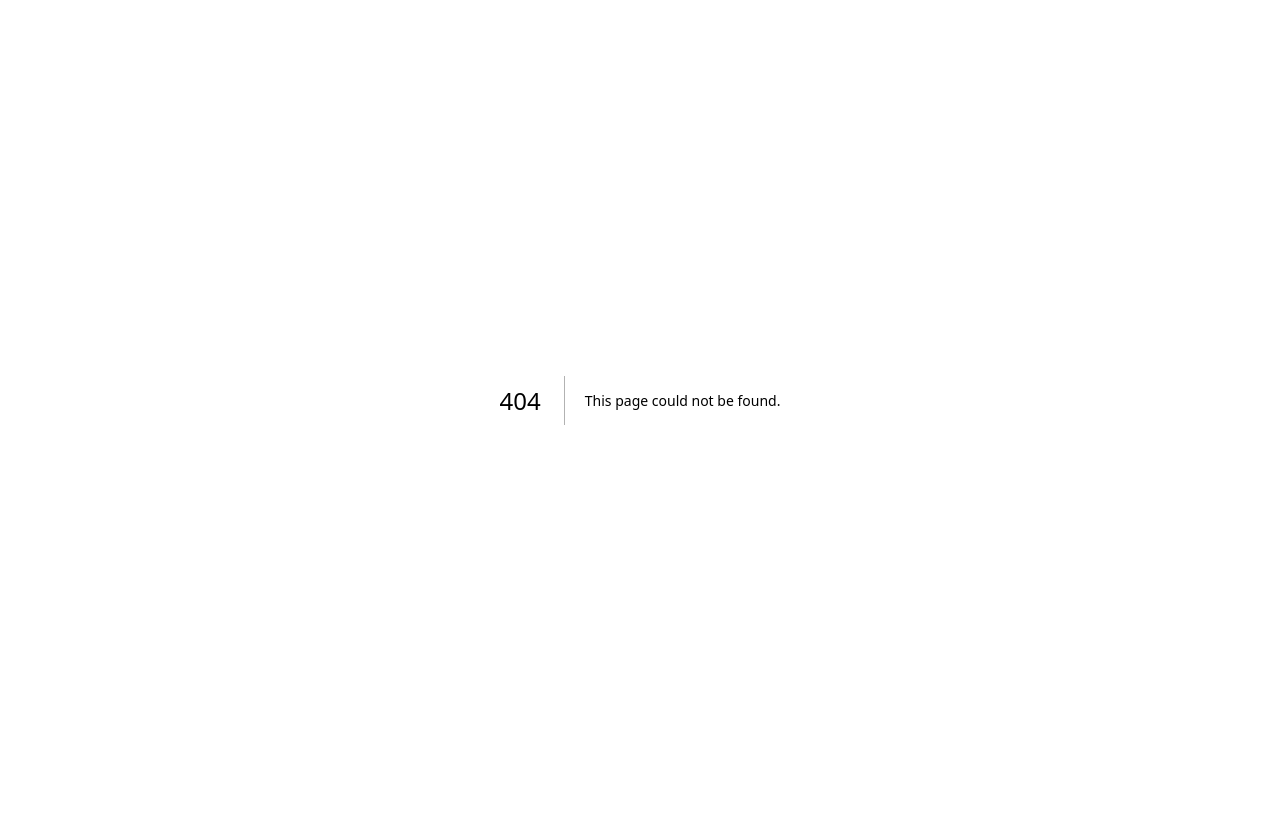
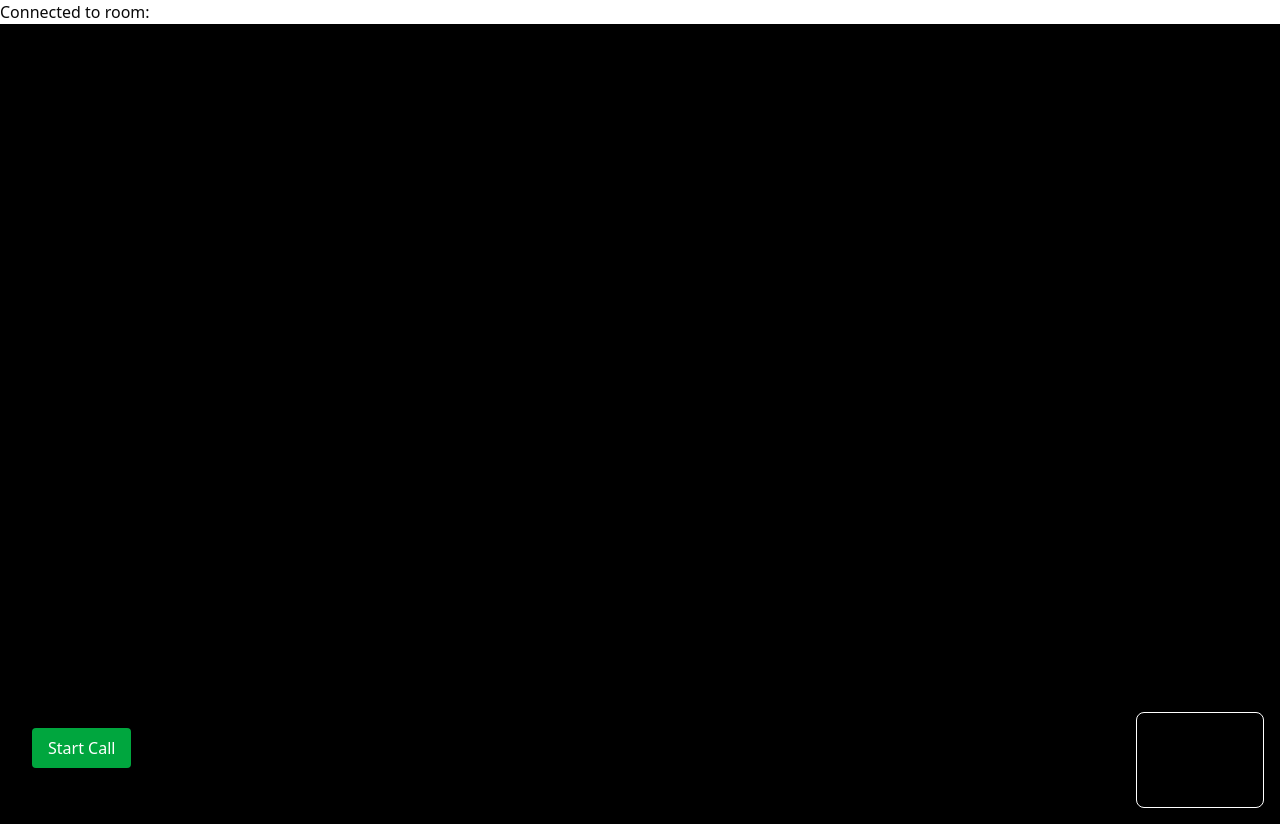
Before and after one commit to DevanshMishra123/messenger-app, a Next.js app: page /video-call in a window 1280 px wide. Before the commit this address had no page. Before the commit the page ends 800 px from the top, so only its background shows below. Built offline with nearby package versions, Linux system fonts and the light colour scheme; no server answers.

Commit message:
changed files

```diff
--- /dev/null
+++ b/app/video-call/page.js
@@ -0,0 +1,144 @@
+import { useEffect, useRef, useState } from "react";
+import io from "socket.io-client";
+
+const VideoCall = ({ roomId }) => {
+  const socketRef = useRef(null);
+  const localVideoRef = useRef(null);
+  const remoteVideoRef = useRef(null);
+  const peerRef = useRef(null);
+  const localStreamRef = useRef(null);
+  const [isCalling, setIsCalling] = useState(false);
+
+  useEffect(() => {
+    socketRef.current = io("http://localhost:4000");
+    socketRef.current.emit("join-room", roomId);
+
+    // Listen for offer
+    socketRef.current.on("offer", async (offer) => {
+      console.log("Received offer:", offer);
+      await createAnswer(offer);
+    });
+
+    // Listen for answer
+    socketRef.current.on("answer", async (answer) => {
+      console.log("Received answer");
+      await peerRef.current.setRemoteDescription(
+        new RTCSessionDescription(answer)
+      );
+    });
+
+    // Listen for ICE candidate
+    socketRef.current.on("ice-candidate", async (candidate) => {
+      if (peerRef.current) {
+        try {
+          await peerRef.current.addIceCandidate(candidate);
+        } catch (err) {
+          console.error("Error adding received ICE candidate", err);
+        }
+      }
+    });
+
+    return () => {
+      socketRef.current.disconnect();
+    };
+  }, [roomId]);
+
+  const startCall = async () => {
+    setIsCalling(true);
+    // 1. Get local media
+    const stream = await navigator.mediaDevices.getUserMedia({
+      video: true,
+      audio: true,
+    });
+    localVideoRef.current.srcObject = stream;
+    localStreamRef.current = stream;
+
+    // 2. Create RTCPeerConnection
+    const peer = new RTCPeerConnection({
+      iceServers: [{ urls: "stun:stun.l.google.com:19302" }],
+    });
+    peerRef.current = peer;
+
+    // 3. Add local tracks to peer
+    stream.getTracks().forEach((track) => peer.addTrack(track, stream));
+
+    // 4. Listen for remote stream
+    peer.ontrack = (event) => {
+      remoteVideoRef.current.srcObject = event.streams[0];
+    };
+
+    // 5. Send ICE candidates to other peer
+    peer.onicecandidate = (event) => {
+      if (event.candidate) {
+        socketRef.current.emit("ice-candidate", event.candidate, roomId);
+      }
+    };
+
+    // 6. Create and send offer
+    const offer = await peer.createOffer();
+    await peer.setLocalDescription(offer);
+    socketRef.current.emit("offer", offer, roomId);
+  };
+
+  const createAnswer = async (offer) => {
+    const stream = await navigator.mediaDevices.getUserMedia({
+      video: true,
+      audio: true,
+    });
+    localVideoRef.current.srcObject = stream;
+    localStreamRef.current = stream;
+
+    const peer = new RTCPeerConnection({
+      iceServers: [{ urls: "stun:stun.l.google.com:19302" }],
+    });
+    peerRef.current = peer;
+
+    stream.getTracks().forEach((track) => peer.addTrack(track, stream));
+
+    peer.ontrack = (event) => {
+      remoteVideoRef.current.srcObject = event.streams[0];
+    };
+
+    peer.onicecandidate = (event) => {
+      if (event.candidate) {
+        socketRef.current.emit("ice-candidate", event.candidate, roomId);
+      }
+    };
+
+    await peer.setRemoteDescription(new RTCSessionDescription(offer));
+    const answer = await peer.createAnswer();
+    await peer.setLocalDescription(answer);
+    socketRef.current.emit("answer", answer, roomId);
+  };
+
+  return (
+    <div>
+      <div>Connected to room: {roomId}</div>
+      <div className="relative w-full h-screen bg-black">
+        <video
+          ref={remoteVideoRef}
+          autoPlay
+          playsInline
+          className="w-full h-full object-cover"
+        ></video>
+        <video
+          ref={localVideoRef}
+          autoPlay
+          playsInline
+          muted
+          className="absolute bottom-4 right-4 w-32 h-24 rounded-md border border-white shadow-lg object-cover"
+        ></video>
+      </div>
+      {!isCalling && (
+        <button
+          onClick={startCall}
+          className="fixed bottom-8 left-8 px-4 py-2 bg-green-600 text-white rounded"
+        >
+          Start Call
+        </button>
+      )}
+    </div>
+  );
+};
+
+export default VideoCall;
```
